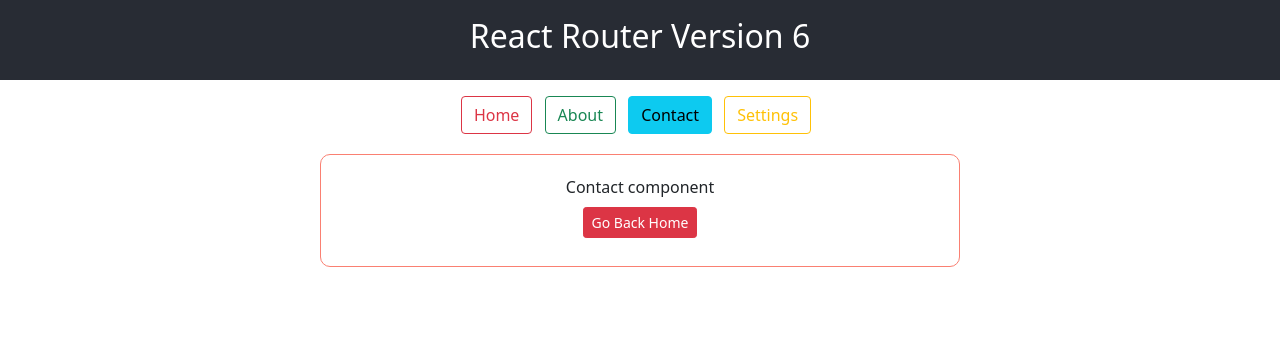
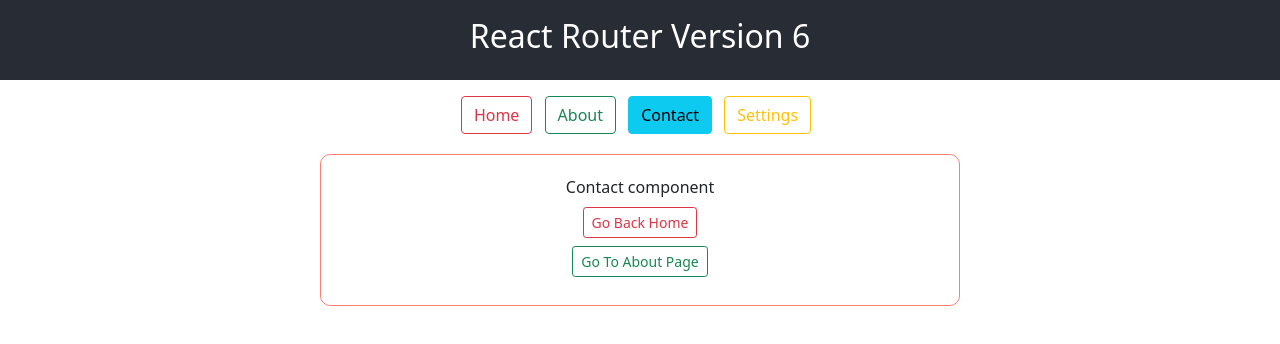
Before and after one commit to Mohimenol-Islam-Munna/React-Router-V6, a React (Create React App) app: page /contact in a window 1280 px wide. Shown: the top 344 px of the page. Built offline with nearby package versions, Linux system fonts and the light colour scheme.

Commit message:
Navigate Component :: Programmatically navigate to specific route

```diff
--- a/src/Components/About.js
+++ b/src/Components/About.js
@@ -2,7 +2,6 @@ import React from "react";
 import { Outlet } from "react-router-dom";
 
 const About = () => {
-  console.log("Outlet :::", Outlet);
   return (
     <div
       style={{
--- a/src/Components/Contact.js
+++ b/src/Components/Contact.js
@@ -1,13 +1,25 @@
-import React from "react";
-import { useNavigate } from "react-router-dom";
+import React, { useState } from "react";
+import { Navigate, useNavigate } from "react-router-dom";
 
 const Contact = () => {
+  const [loading, setLoading] = useState(false);
   const navigate = useNavigate();
+
+  if (loading) {
+    return <Navigate to="/about" />;
+  }
 
   // go back handler
   const goBackHome = () => {
-    console.log("go back home");
     navigate("/");
+
+    // 1 step back
+    // navigate(-1);
+  };
+
+  const goToAboutPage = () => {
+    console.log("go about page");
+    setLoading(true);
   };
 
   return (
@@ -22,10 +34,16 @@ const Contact = () => {
     >
       Contact component
       <button
-        className="btn btn-danger btn-sm  d-block  mx-auto my-2 text-center"
+        className="btn btn-outline-danger btn-sm  d-block  mx-auto my-2 text-center"
         onClick={goBackHome}
       >
         Go Back Home
+      </button>
+      <button
+        className="btn btn-outline-success btn-sm  d-block  mx-auto my-2 text-center"
+        onClick={goToAboutPage}
+      >
+        Go To About Page
       </button>
     </div>
   );
```
